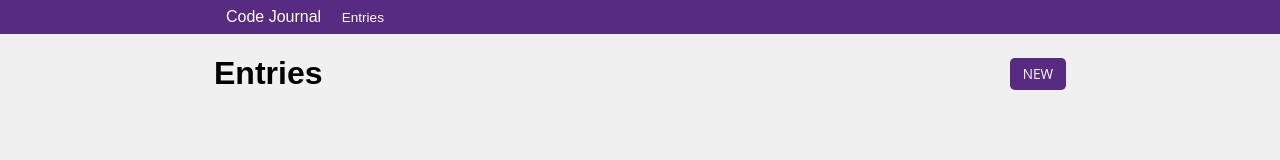
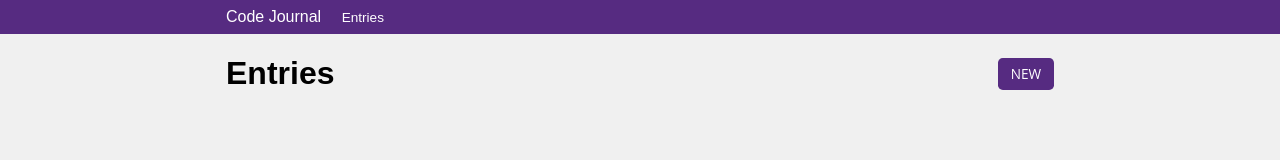
Before and after one commit to Scarlet-K/code-journal, a website: page index.html in a window 1280 px wide. Both pictures are taken after a click on the link "Entries". Drawn offline with Linux system fonts and the light colour scheme.

Commit message:
adjusted css @media rule to include padding on column-auto + view swapping function. #2

```diff
--- a/css/layout.css
+++ b/css/layout.css
@@ -28,7 +28,8 @@
   }
 
   .column-full,
-  .column-half {
+  .column-half,
+  .column-auto {
     padding: 0 0.75rem;
   }
 
--- a/js/main.js
+++ b/js/main.js
@@ -79,6 +79,7 @@ function swapView(string) {
       $viewList[i].classList.add('hidden');
     }
   }
+  data.view = string;
 }
 
 function handleClick(event) {
```
